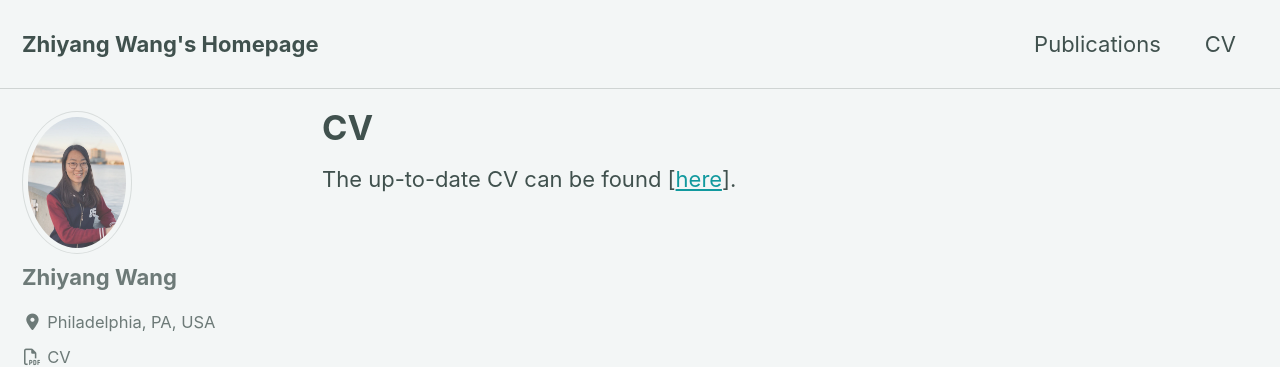
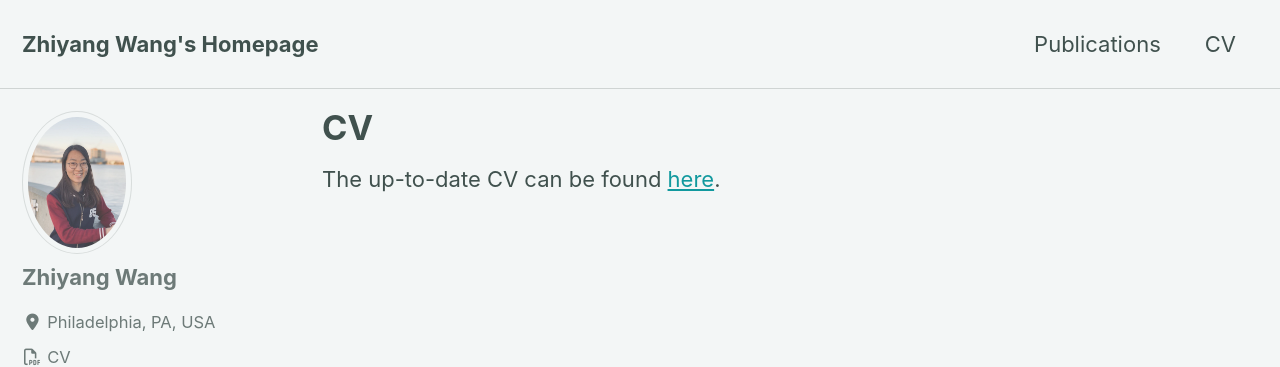
Before and after one commit to Zhiyang43/zhiyang43.github.io, a Jekyll site: the page built from _pages/cv.md, in a window 1280 px wide and 900 px high. Shown: the top 367 px of the window. Built offline with Jekyll 4.4.1, drawn with Linux system fonts in a browser that asks for light colours; cached includes are drawn as plain includes; nearby versions of some CDN libraries.

Commit message:
Update cv.md

```diff
--- a/_pages/cv.md
+++ b/_pages/cv.md
@@ -7,4 +7,4 @@ author_profile: true
 redirect_from:
   - /resume/
 ---
-The up-to-date CV can be found [[here](/cv/zhiyang_cv.pdf)].
+The up-to-date CV can be found [here](/cv/zhiyang_cv.pdf).
```
